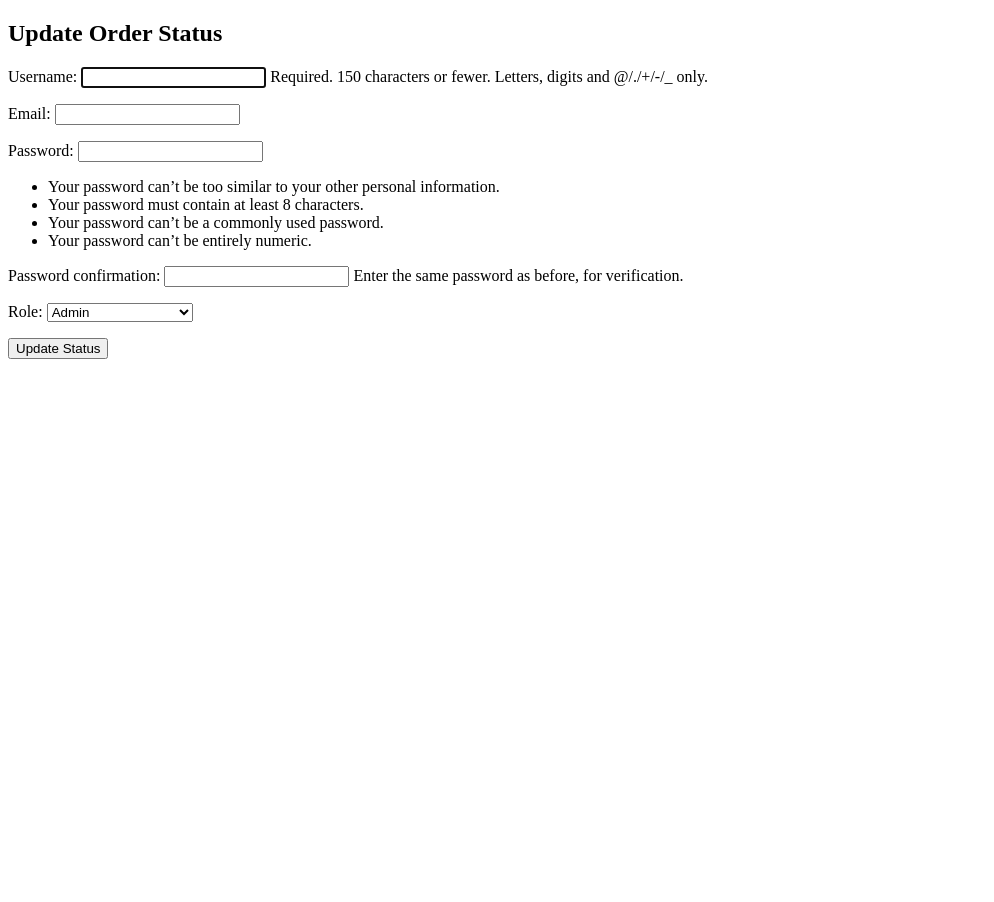
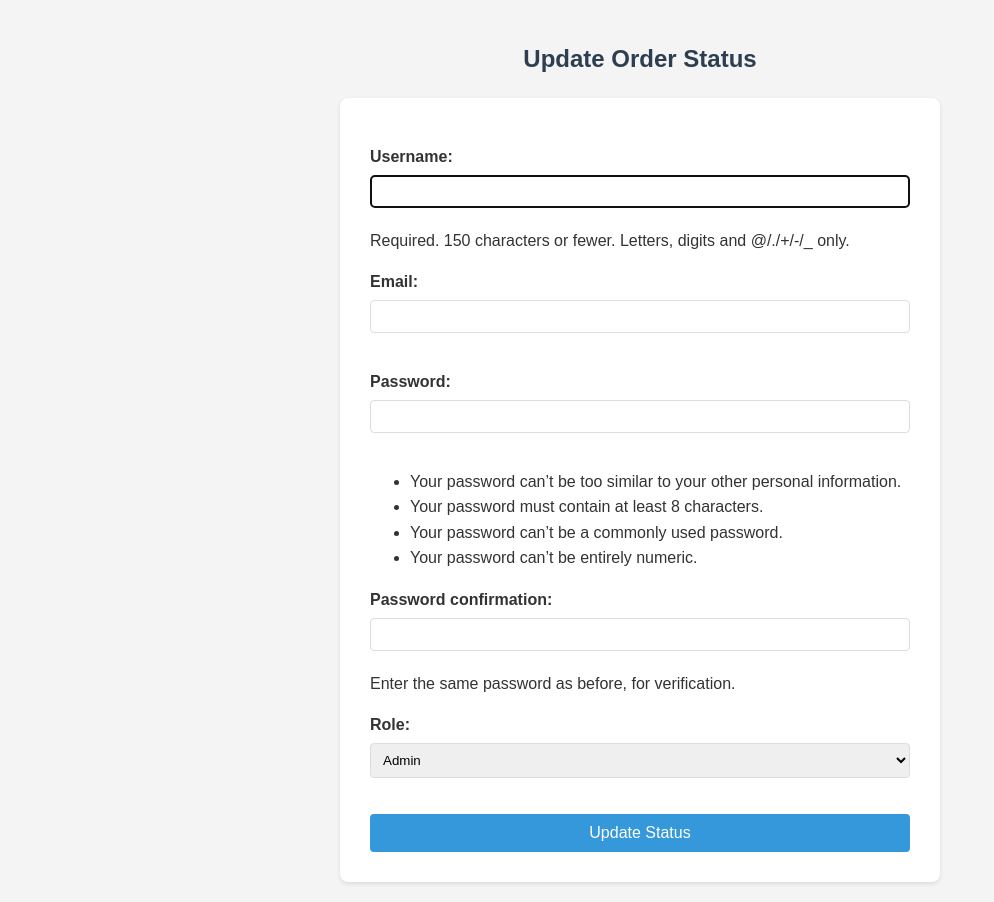
Before and after one commit to rachitpoudel101/fyp, a Django app: template Backend/user/templates/update_order_status.html in a window 1280 px wide. Shown: the whole page, without its empty margins (0-994 px from the left). Before the commit the page ends 359 px from the top, so only its background shows below. Run offline with Django 5.2, Linux system fonts and the light colour scheme; the template is opened without the code that fills it: values that come from a table or form of the project are taken from there, others are empty; some libraries are stand-ins or nearby versions.

Commit message:
Updates on the order managemnt system and remainig  part aslo not done

```diff
--- a/Backend/Inventory/models.py
+++ b/Backend/Inventory/models.py
@@ -1,6 +1,4 @@
-from django.db import models
-
-# Create your models here.
+import uuid
 from django.db import models
 from user.models import CustomUser
 
@@ -44,7 +42,7 @@ class Order(models.Model):
         ('cancelled', 'Cancelled'),
     ]
 
-    order_number = models.CharField(max_length=50, unique=True)
+    order_number = models.CharField(max_length=50, unique=True, default=uuid.uuid4)
     customer = models.ForeignKey(CustomUser, on_delete=models.CASCADE)
     products = models.ManyToManyField(Product, through='OrderItem')
     total_amount = models.DecimalField(max_digits=10, decimal_places=2)
--- a/Backend/user/templates/update_order_status.html
+++ b/Backend/user/templates/update_order_status.html
@@ -1,7 +1,57 @@
 <!DOCTYPE html>
-<html>
+<html lang="en">
 <head>
+    <meta charset="UTF-8">
+    <meta name="viewport" content="width=device-width, initial-scale=1.0">
     <title>Update Order Status</title>
+    <style>
+        body {
+            font-family: Arial, sans-serif;
+            line-height: 1.6;
+            color: #333;
+            max-width: 600px;
+            margin: 0 auto;
+            padding: 20px;
+            background-color: #f4f4f4;
+        }
+        h2 {
+            color: #2c3e50;
+            text-align: center;
+            margin-bottom: 20px;
+        }
+        form {
+            background-color: #ffffff;
+            padding: 30px;
+            border-radius: 8px;
+            box-shadow: 0 2px 4px rgba(0, 0, 0, 0.1);
+        }
+        label {
+            display: block;
+            margin-bottom: 5px;
+            font-weight: bold;
+        }
+        input, select {
+            width: 100%;
+            padding: 8px;
+            margin-bottom: 20px;
+            border: 1px solid #ddd;
+            border-radius: 4px;
+            box-sizing: border-box;
+        }
+        button {
+            background-color: #3498db;
+            color: #ffffff;
+            padding: 10px 15px;
+            border: none;
+            border-radius: 4px;
+            cursor: pointer;
+            font-size: 16px;
+            width: 100%;
+        }
+        button:hover {
+            background-color: #2980b9;
+        }
+    </style>
 </head>
 <body>
     <h2>Update Order Status</h2>
```
Also changed, not shown: Backend/user/templates/warehouse_dashboard.html (+34 -13 lines), Backend/user/views.py (+32 -17 lines), Backend/Inventory/migrations/0002_alter_order_order_number.py (added), Backend/db.sqlite3.
